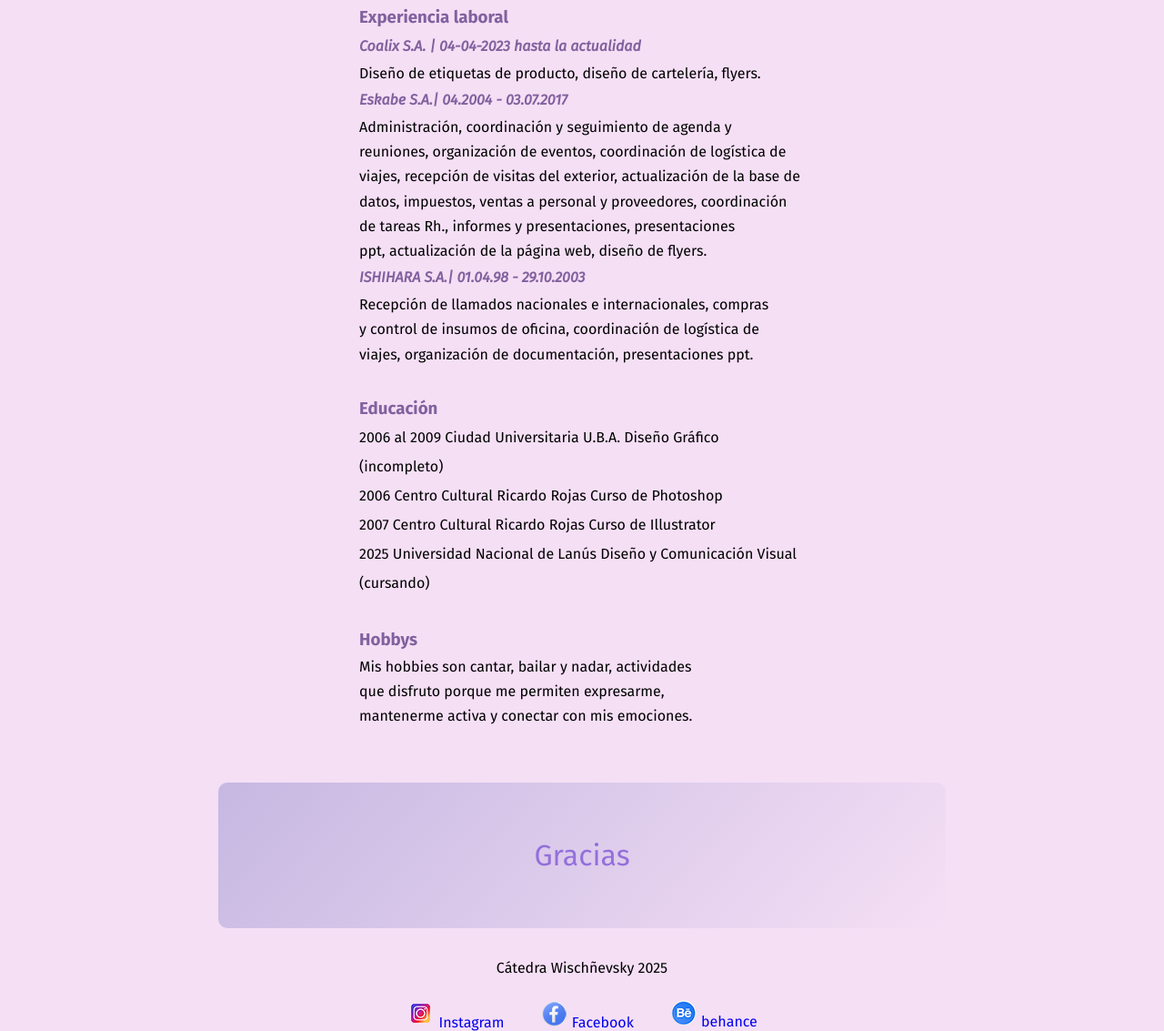
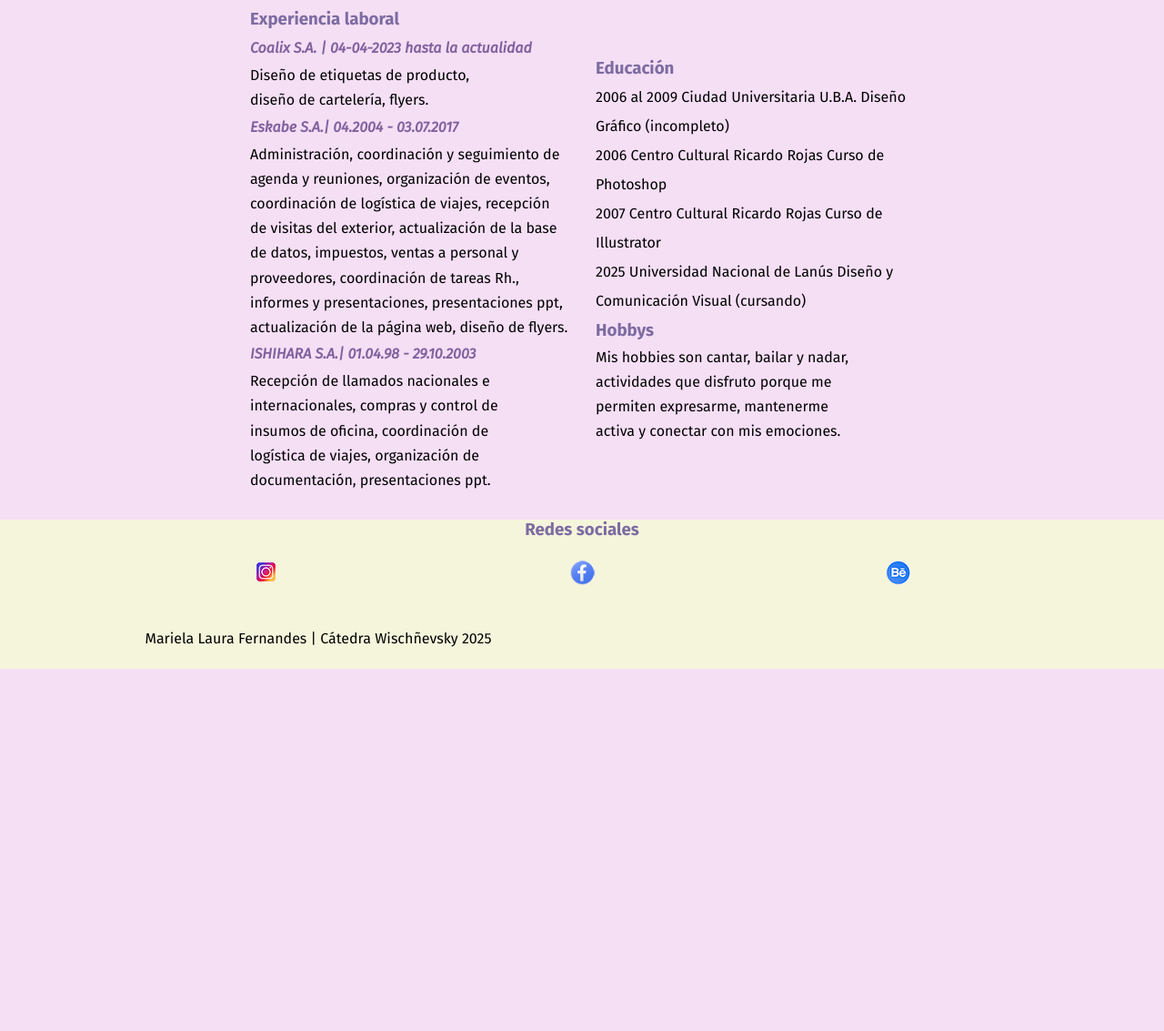
Before and after one commit to marielafernandes20112-png/TP1-mi-cv, a plain HTML site: page index.html in a window 1280 px wide. Shown: the part 1028-2161 px from the top of the page at 91% size. After the commit the page ends 1763 px from the top, so only its background shows below. Drawn offline with Linux system fonts and the light colour scheme.

Commit message:
otros cambios mas

```diff
--- a/estilos.css
+++ b/estilos.css
@@ -77,7 +77,6 @@ section {
 h1,
 h2,
 h3 {
-    font-family: 'Fira Sans', sans-serif;
     color: rgb(125 107 161);
 }
 
@@ -89,10 +88,6 @@ h2 {
     font-size: 1, 6rem;
 }
 
-h3 {
-    color: #81619e;
-}
-
 h4 {
     color: #81619e;
     font-family: "fira italic";
@@ -101,6 +96,7 @@ h4 {
 p {
     text-wrap-style: balance;
     line-height: 1.7rem;
+    max-width: 700px;
 }
 
 #hero {
@@ -116,57 +112,60 @@ p {
     gap: 20px;
 }
 
-blockquote {
-    font-size: 2rem;
-    background: linear-gradient(132deg, #c6b8e2, transparent);
-    padding: 20px;
-    min-height: 20vh;
-    line-height: 3rem;
-    width: 100vw;
-    max-width: 800px;
-    margin: 30px 0;
-    border-radius: 10px;
-    display: flex;
-    align-items: center;
-    justify-content: center;
-    color: mediumpurple;
-
-    p {
-        line-height: 2rem
-    }
-}
-
-ul {
-    list-style: none;
-}
-
 #contacto {
     padding: 30px;
     flex-wrap: wrap;
     line-height: 2rem;
     background: #ddd0eb;
-    margin: 20px;
-    border: 6px solid purple;
 }
 
 #experiencia {
-    max-width: 550px;
-    justify-content: center;
     gap: 30px;
     padding: 30px;
     flex-wrap: wrap;
     min-width: 410px;
     line-height: 2rem;
+    display: flex;
+    flex-direction: row;
 }
 
-footer {
+.trabajos {
+    display: flex;
+    margin-left: auto;
+    max-width: 350px;
+}
+
+.educacion {
+    display: flex;
+    margin-right: auto;
+    flex-direction: column;
+    max-width: 350px;
+}
+
+#final {
     display: flex;
     flex-direction: column;
-    align-items: center;
+    max-width: 1920px;
+    min-width: 300px;
+    flex-wrap: wrap;
     gap: 20px;
+    background-color: beige;
+    flex-wrap: wrap;
 }
 
-#redes {
+.redes {
     display: flex;
     gap: 40px;
+    flex-direction: row;
+    align-items: center;
+    justify-content: space-evenly;
 }
+
+#final h3 {
+    text-align: center;
+}
+
+.firma {
+    text-align: center;
+    padding: 20px;
+}
--- a/index.html
+++ b/index.html
@@ -44,8 +44,8 @@
         </section>
 
         <section id="contacto">
+            <h3>Datos personales</h3>
             <ul>
-                <h3>Mariela Fernandes</h3>
                 <li>Edad: 49 años</li>
                 <li>Nacionalidad: Argentina</li>
                 <li>Dirección: Baliña, (Lomas de Zamora)</li>
@@ -55,6 +55,7 @@
         </section>
 
         <section id="experiencia">
+            <div class="trabajos">
                 <article>
                     <h3>Experiencia laboral</h3>
                     <ul>
@@ -81,7 +82,9 @@
                         </li>
                     </ul>
                 </article>
+            </div>
 
+            <div class="educacion">
                 <article>
                     <h3>Educación</h3>
                     <ul>
@@ -97,32 +100,31 @@
                     <p>Mis hobbies son cantar, bailar y nadar, actividades que disfruto porque me permiten
                         expresarme, mantenerme activa y conectar con mis emociones.</p>
                 </article>
+            </div>
         </section>
 
-        <blockquote>
-            <p>
-                Gracias
-            </p>
-        </blockquote>
     </main>
     <footer>
-        <p>Cátedra Wischñevsky 2025</p>
-        <ul id="redes">
+        <div id="final">
+            <h3>Redes sociales</h3>
+            <ul class="redes">
                 <li>
-                <img src="img/logo-instragram.png72dpi30px.png" alt="logoinstagram" width="31px" height="31px">
-                <a href="https://www.instagram.com/mariefernandes_1?utm_source=qr&igsh=NHI0YnlpcHN3b2s3">Instagram</a>
+                    <a href="https://www.instagram.com/mariefernandes_1?utm_source=qr&igsh=NHI0YnlpcHN3b2s3"><img
+                            src="img/logo-instragram.png72dpi30px.png" alt="logoinstagram" width="31px"
+                            height="31px"></a>
                 </li>
-
                 <li>
-                <img src="img/logoface72dpi.png" alt="logoface" width="30px" height="31px">
-                <a href="https://www.facebook.com/profile.php?id=100004161675252&sk=photos_by">Facebook</a>
+                    <a href="https://www.facebook.com/profile.php?id=100004161675252&sk=photos_by"><img
+                            src="img/logoface72dpi.png" alt="logoface" width="30px" height="31px"></a>
                 </li>
-
                 <li>
-                <img src="img/behance.png" alt="logobehance" width="30px" height="30px">
-                <a href="https://www.behance.net/marielafernand5">behance</a>
+                    <a href="https://www.behance.net/marielafernand5"><img src="img/behance.png" alt="logobehance"
+                            width="30px" height="30px"></a>
                 </li>
             </ul>
+
+            <p class="firma">Mariela Laura Fernandes | Cátedra Wischñevsky 2025</p>
+        </div>
     </footer>
 </body>
 
```
Lines whose indentation alone changed are shown as unchanged.
